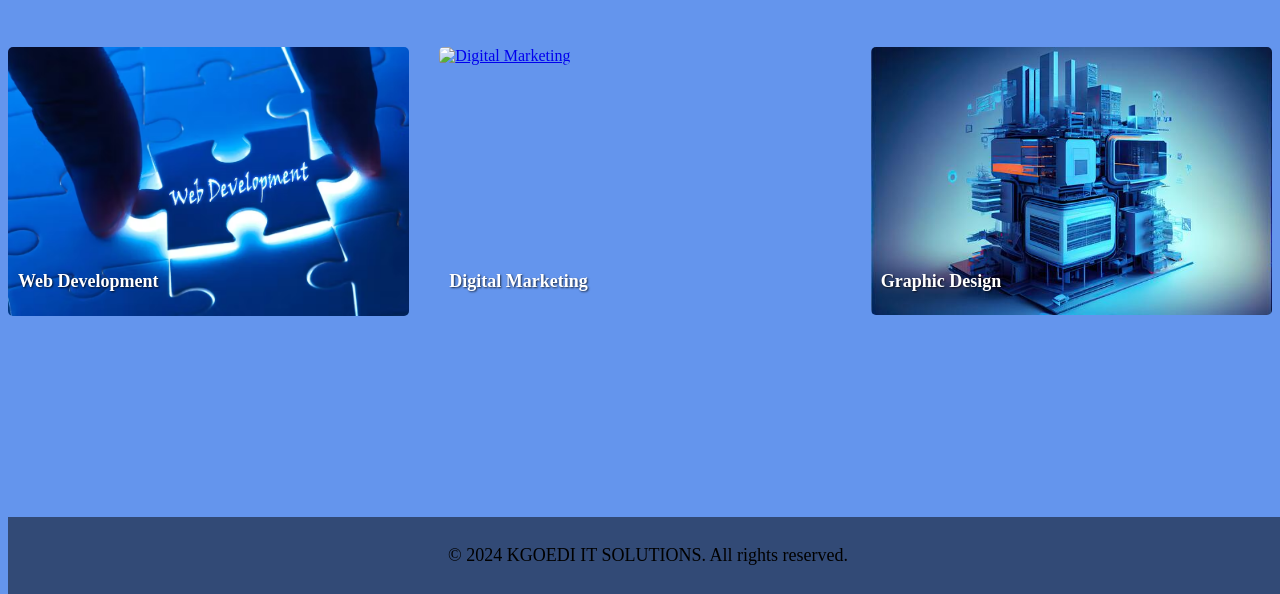
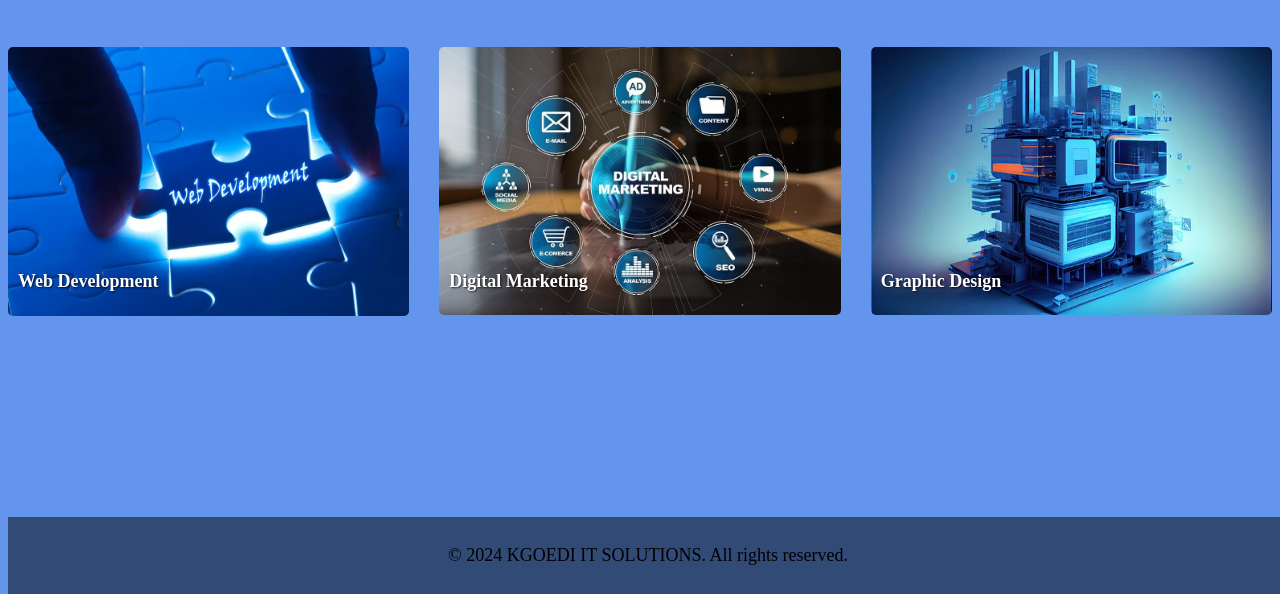
Before and after one commit to kgoediappearence/Business-website, a plain HTML site: page Services.html in a window 1280 px wide. Shown: the part 206-800 px from the top of the page. Drawn offline with Linux system fonts and the light colour scheme; files whose address does not match are found by name.

Commit message:
Update Services.html

```diff
--- a/Services.html
+++ b/Services.html
@@ -28,7 +28,7 @@
                 <h3 class="slide__title">Web Development</h3>
             </div>
             <div class="slideshow__slide">
-                <a href="digital-marketing.html"><img src="../Documents/How-to-Learn-Digital-Marketing.jpg.optimal.jpg" alt="Digital Marketing"></a>
+                <a href="digital-marketing.html"><img src="How-to-Learn-Digital-Marketing.jpg.optimal.jpg"></a>
                 <h3 class="slide__title">Digital Marketing</h3>
             </div>
             <div class="slideshow__slide">
```
